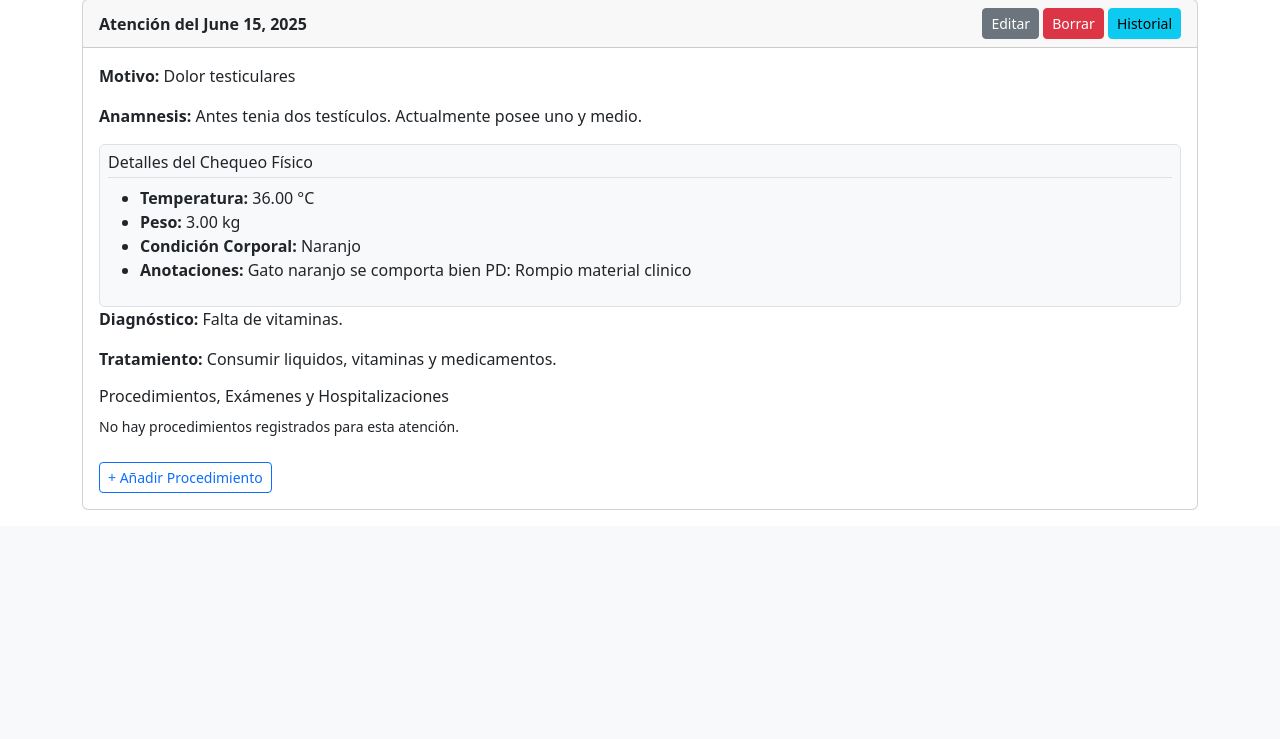
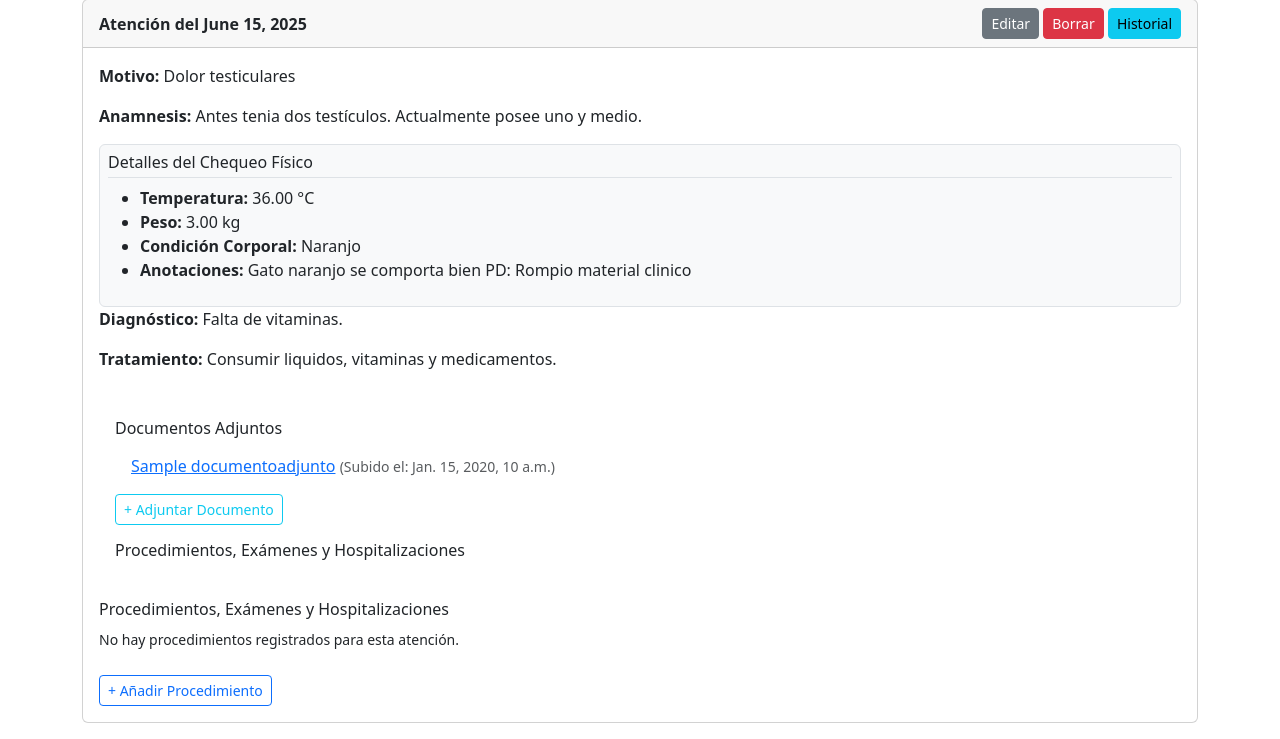
Before and after one commit to SanadaAstolfo/IngSoftwareProyecto, a Django app: page /gestion/pacientes/1/ in a window 1280 px wide. Shown: the part 426-1165 px from the top of the page. Before the commit the page ends 936 px from the top, so only its background shows below. Run offline with Django 5.2, Linux system fonts and the light colour scheme; a user stored in the database is signed in; data comes from the database, SQL or seed files in the repository; both versions use the stored data as it was after the commit; tables that the repository leaves empty hold one stand-in row (values such as "Sample post"); parts of the project's set-up code (start-up, migrations or seed data) failed here and were passed over.

Commit message:
CU 12
Caso de uso 12 en revision

```diff
--- a/config/settings.py
+++ b/config/settings.py
@@ -133,3 +133,6 @@ STATIC_URL = '/static/'
 STATICFILES_DIRS = [
     os.path.join(BASE_DIR, 'static'),
 ]
+
+MEDIA_URL = '/media/'
+MEDIA_ROOT = os.path.join(BASE_DIR, 'media')
--- a/config/urls.py
+++ b/config/urls.py
@@ -16,6 +16,8 @@ Including another URLconf
 """
 from django.contrib import admin
 from django.urls import path, include
+from django.conf import settings
+from django.conf.urls.static import static
 from gestion.views import portal_view
 
 urlpatterns = [
@@ -24,3 +26,6 @@ urlpatterns = [
     path('gestion/', include('gestion.urls')),
     path('accounts/', include('django.contrib.auth.urls')),
 ]
+
+if settings.DEBUG:
+    urlpatterns += static(settings.MEDIA_URL, document_root=settings.MEDIA_ROOT)
--- a/gestion/models.py
+++ b/gestion/models.py
@@ -81,3 +81,12 @@ class Procedimiento(models.Model):
 
     def __str__(self):
         return f"{self.tipo} para {self.atencion_medica.ficha_clinica.paciente.nombre}"
+
+class DocumentoAdjunto(models.Model):
+    atencion_medica = models.ForeignKey(AtencionMedica, on_delete=models.CASCADE, related_name='documentos')
+    titulo = models.CharField(max_length=100)
+    archivo = models.FileField(upload_to='documentos/')
+    fecha_subida = models.DateTimeField(auto_now_add=True)
+
+    def __str__(self):
+        return f"{self.titulo} - {self.atencion_medica.ficha_clinica.paciente.nombre}"
--- a/gestion/templates/gestion/detalle_paciente.html
+++ b/gestion/templates/gestion/detalle_paciente.html
@@ -50,6 +50,27 @@
                 {% endif %}
                 <p><strong>Diagnóstico:</strong> {{ atencion.diagnostico }}</p>
                 <p><strong>Tratamiento:</strong> {{ atencion.tratamiento }}</p>
+                <div class="card-body">
+                    <div class="mt-3">
+                        <h6>Documentos Adjuntos</h6>
+                        {% if atencion.documentos.all %}
+                            <ul class="list-group list-group-flush">
+                            {% for doc in atencion.documentos.all %}
+                                <li class="list-group-item">
+                                    <a href="{{ doc.archivo.url }}" target="_blank">{{ doc.titulo }}</a>
+                                    <small class="text-muted"> (Subido el: {{ doc.fecha_subida }})</small>
+                                </li>
+                            {% endfor %}
+                            </ul>
+                        {% else %}
+                            <p><small>No hay documentos para esta atención.</small></p>
+                        {% endif %}
+                        <a href="{% url 'adjuntar_documento' atencion.id %}" class="btn btn-outline-info btn-sm mt-2">+ Adjuntar Documento</a>
+                    </div>
+                    <div class="mt-3">
+                        <h6>Procedimientos, Exámenes y Hospitalizaciones</h6>
+                        </div>
+                </div>
                 <div class="mt-3">
                     <h6>Procedimientos, Exámenes y Hospitalizaciones</h6>
                     {% if atencion.procedimientos.all %}
--- a/gestion/urls.py
+++ b/gestion/urls.py
@@ -12,5 +12,6 @@ urlpatterns = [
     path('pacientes/<int:paciente_id>/atencion/<int:atencion_id>/editar/', views.editar_atencion, name='editar_atencion'),
     path('pacientes/<int:paciente_id>/atencion/<int:atencion_id>/borrar/', views.borrar_atencion, name='borrar_atencion'),
     path('atencion/<int:atencion_id>/procedimiento/nuevo/', views.crear_procedimiento, name='crear_procedimiento'),
+    path('atencion/<int:atencion_id>/adjuntar/', views.adjuntar_documento, name='adjuntar_documento'),
     path('atencion/<int:atencion_id>/historial/', views.ver_historial_atencion, name='ver_historial_atencion'),
 ]
--- a/gestion/views.py
+++ b/gestion/views.py
@@ -1,7 +1,7 @@
 from django.shortcuts import render, get_object_or_404, redirect
 from django.contrib.auth.decorators import login_required
-from .models import Paciente, FichaClinica, AtencionMedica, ChequeoFisico
-from .forms import PacienteForm, AtencionGeneralForm, ChequeoFisicoForm, ProcedimientoForm, AtencionHospitalizacionForm
+from .models import Paciente, FichaClinica, AtencionMedica, ChequeoFisico, DocumentoAdjunto
+from .forms import PacienteForm, AtencionGeneralForm, ChequeoFisicoForm, ProcedimientoForm, AtencionHospitalizacionForm, DocumentoAdjuntoForm
 
 def portal_view(request):
     return render(request, 'portal.html')
@@ -210,3 +210,23 @@ def ver_historial_atencion(request, atencion_id):
         'historial': historial
     }
     return render(request, 'gestion/historial_atencion.html', contexto)
+
+@login_required
+def adjuntar_documento(request, atencion_id):
+    atencion = get_object_or_404(AtencionMedica, pk=atencion_id)
+    if request.method == 'POST':
+        form = DocumentoAdjuntoForm(request.POST, request.FILES)
+        if form.is_valid():
+            documento = form.save(commit=False)
+            documento.atencion_medica = atencion
+            documento.save()
+            return redirect('detalle_paciente', paciente_id=atencion.ficha_clinica.paciente.id)
+        else:
+            form = DocumentoAdjuntoForm()
+        contexto = {
+            'form': form,
+            'atencion': atencion,
+            'titulo': 'Adjuntar Documento a la Atención',
+            'boton_texto': 'Subir Documento'
+        }
+        return render(request, 'gestion/form.html', contexto)
```
Also changed, not shown: gestion/forms.py (+6 -1 lines), db.sqlite3, gestion/migrations/0004_documentoadjunto.py (added).
